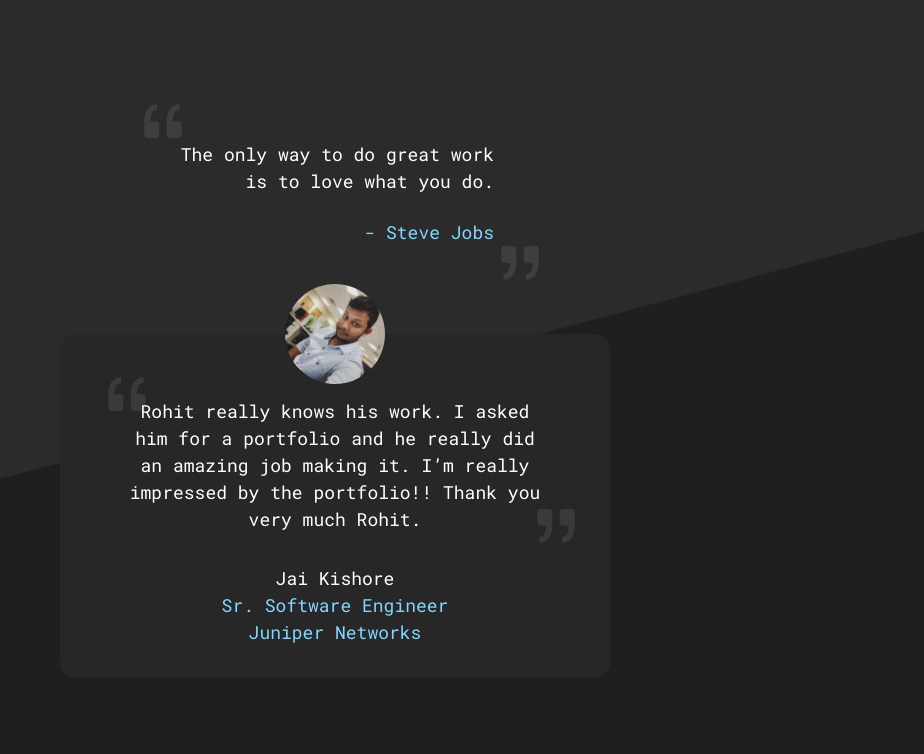
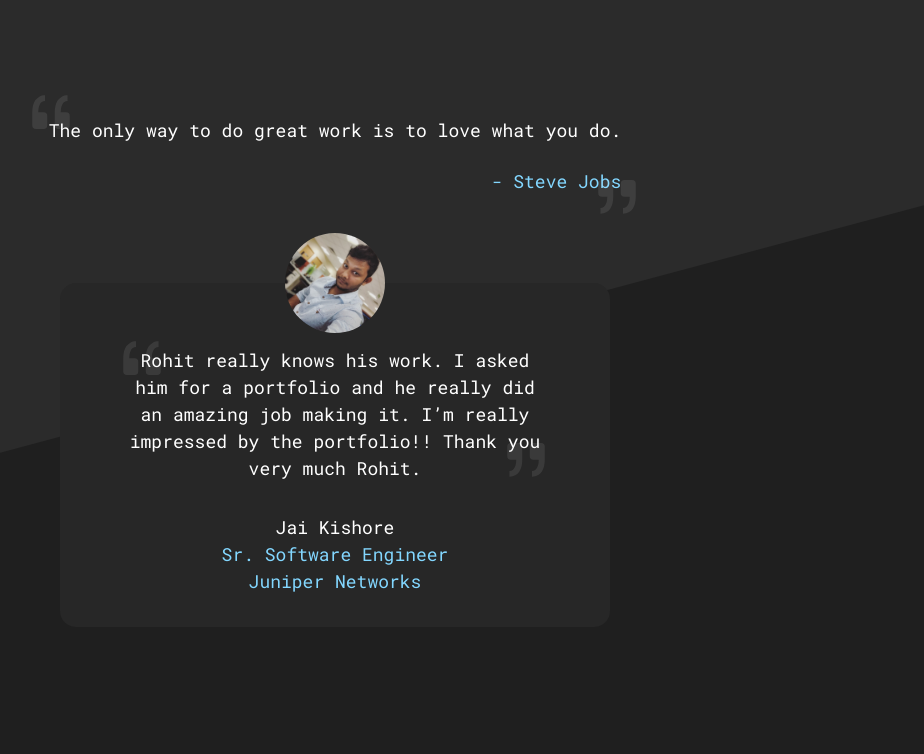
Before and after one commit to rohit7461/mywebsite, a plain HTML site: page index.html in a window 1280 px wide. Shown: the part 1916-2670 px from the top of the page, without its empty margins (305-1229 px from the left). Drawn offline with Linux system fonts and the light colour scheme; a web font is replaced by a local one.

Commit message:
fixed the overflow isse

```diff
--- a/assets/style.css
+++ b/assets/style.css
@@ -265,10 +265,10 @@ nav.active{
 
 .projects .contents .quote {
   position: relative;
-  max-width: 350px;
+  min-width: 330px;
   text-align: right;
   padding: 1rem;
-  margin-top: 4rem;
+  margin-top: 2.5rem;
 }
 
 .projects .contents .quote p span {
@@ -280,15 +280,15 @@ nav.active{
 .projects .contents .mark {
   position: absolute;
   background: transparent;
-  top: -35px;
-  left: -30px;
+  top: -20px;
+  left: -15px;
 }
 
 .projects .contents .mark-i {
   position: absolute;
   background: transparent;
-  bottom: -5px;
-  right: -40px;
+  bottom: 10px;
+  right: -10px;
   transform: rotate(180deg);
 }
 
@@ -419,6 +419,7 @@ footer p span.copy {
 
 footer .social .links {
   list-style: none;
+  padding: 0;
   margin-bottom: 0;
 }
 
```
